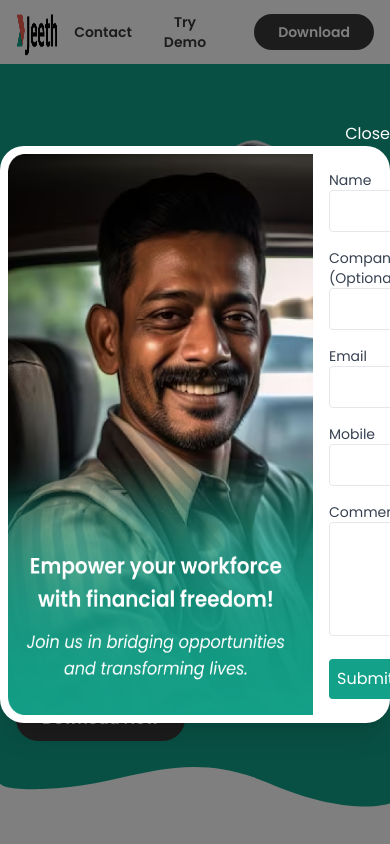
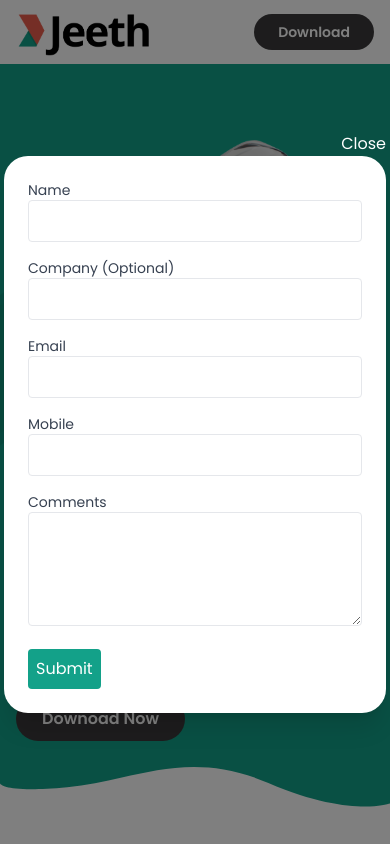
Before and after one commit to buildby/Jeethlandingpage, a Next.js app: page / in a window 390 px wide. Shown: the top 844 px of the page. Built offline with nearby package versions, Linux system fonts and the light colour scheme.

Commit message:
fix header

```diff
--- a/src/components/header.tsx
+++ b/src/components/header.tsx
@@ -41,8 +41,8 @@ export const Header = () => {
               }
             </nav>
 
-            <button onClick={openContactForm} className="text-secondary font-semibold text-sm mx-4 py-2 hover:border-b-2 hover:border-b-primary">Contact</button>
-            <button onClick={openTryDemoForm} className="text-secondary font-semibold text-sm mx-4 py-2 hover:border-b-2 hover:border-b-primary">Try Demo</button>
+            <button onClick={openContactForm} className="hidden md:block text-secondary font-semibold text-sm mx-4 py-2 hover:border-b-2 hover:border-b-primary">Contact</button>
+            <button onClick={openTryDemoForm} className="hidden md:block text-secondary font-semibold text-sm mx-4 py-2 hover:border-b-2 hover:border-b-primary">Try Demo</button>
             {/* Rounded background download button */}
             <Link href="#" className="bg-secondary text-white font-semibold ml-8 text-sm py-2 px-6 rounded-full  hover:bg-primary">
               Download
@@ -55,7 +55,7 @@ export const Header = () => {
       {isContactFormOpen && (
         <Modal onClose={closeContactForm}>
           <div className="flex flex-row bg-white">
-            <img src="modal-bg.png" alt="Empower your workforce" className="w-[305px]" />
+            <img className="hidden md:block w-[305px]" src="modal-bg.png" alt="Empower your workforce" />
             <ContactForm />
           </div>
         </Modal>
@@ -64,7 +64,7 @@ export const Header = () => {
       {isTryDemoFormOpen && (
         <Modal onClose={closeTryDemoForm}>
           <div className="flex flex-row bg-white">
-            <img src="modal-bg.png" alt="Empower your workforce" className="w-[305px]" />
+            <img className="hidden md:block w-[305px]" src="modal-bg.png" alt="Empower your workforce" />
             <TryDemoForm />
           </div>
         </Modal>
```
